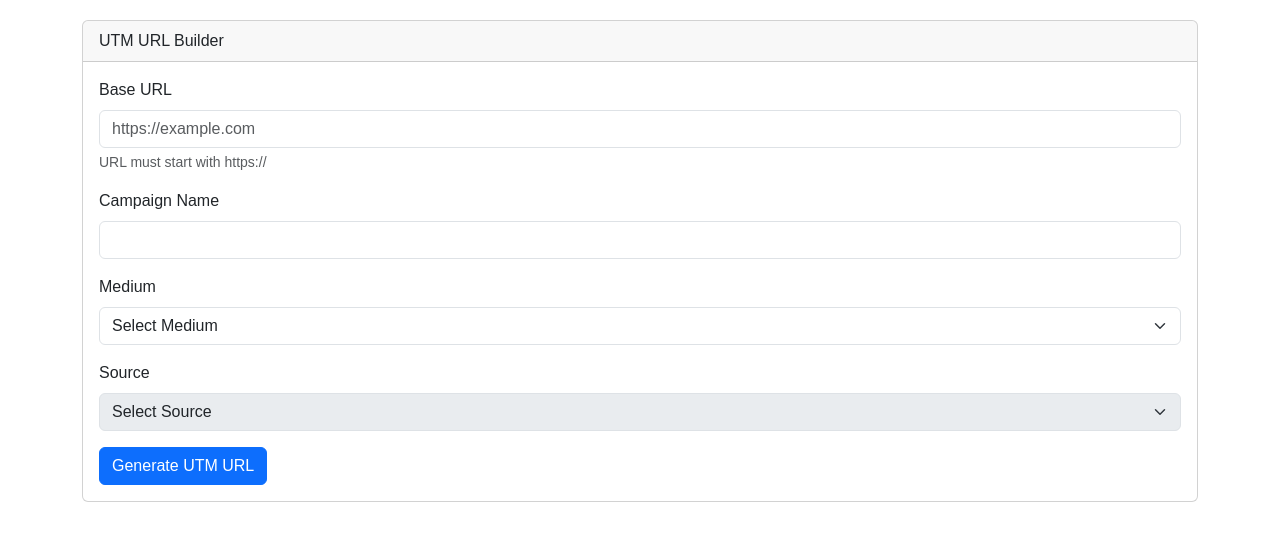
After one commit to tmfudge/AutomateOps-AI-Toolkit, a Python web app: template templates/standalone_utm.html in a window 1280 px wide. The commit adds this page. Shown: the top 541 px of the page. Run offline with Jinja, Linux system fonts and the light colour scheme; the template is opened without the code that fills it, so the values that code supplies are empty.

```diff
--- a/app.py
+++ b/app.py
@@ -146,6 +146,11 @@ def embed_code():
                          property_types=PROPERTY_TYPES)
 
 if __name__ == '__main__':
+@app.route('/standalone-utm')
+def standalone_utm():
+    """Serve the standalone UTM builder HTML"""
+    return render_template('standalone_utm.html')
+
     # Configure logging
     import logging
     logging.basicConfig(level=logging.INFO)
--- a/templates/index.html
+++ b/templates/index.html
@@ -125,7 +125,10 @@
                 <div id="utm-error" class="error-message"></div>
 
                 <div id="utm-result" class="result-box" style="display: none;">
-                    <div id="utm-url"></div>
+                    <div class="input-group">
+                        <input type="text" class="form-control" id="utm-url-input" readonly>
+                        <button class="btn btn-outline-primary" type="button" onclick="copyUrl()">Copy</button>
+                    </div>
                 </div>
             </div>
         </div>
--- /dev/null
+++ b/templates/standalone_utm.html
@@ -0,0 +1,177 @@
+<!DOCTYPE html>
+<html lang="en">
+<head>
+    <meta charset="UTF-8">
+    <meta name="viewport" content="width=device-width, initial-scale=1.0">
+    <title>UTM URL Builder</title>
+    <link href="https://cdn.jsdelivr.net/npm/bootstrap@5.3.0/dist/css/bootstrap.min.css" rel="stylesheet">
+    <style>
+        body {
+            font-family: 'Arial', sans-serif;
+            padding: 20px;
+        }
+        .error-message {
+            color: #dc3545;
+            display: none;
+            margin-top: 0.5rem;
+        }
+        .result-box {
+            display: none;
+            margin-top: 1rem;
+            padding: 1rem;
+            border: 1px solid #dee2e6;
+            border-radius: 4px;
+        }
+    </style>
+</head>
+<body>
+    <div class="container">
+        <div class="card">
+            <div class="card-header">
+                UTM URL Builder
+            </div>
+            <div class="card-body">
+                <form id="utm-form">
+                    <div class="mb-3">
+                        <label for="base_url" class="form-label">Base URL</label>
+                        <input type="url" class="form-control" id="base_url" name="base_url" required
+                               placeholder="https://example.com"
+                               pattern="https://.*"
+                               title="Please start with https://">
+                        <div class="form-text">URL must start with https://</div>
+                    </div>
+
+                    <div class="mb-3">
+                        <label for="campaign_name" class="form-label">Campaign Name</label>
+                        <input type="text" class="form-control" id="campaign_name" name="campaign_name" required>
+                    </div>
+
+                    <div class="mb-3">
+                        <label for="medium" class="form-label">Medium</label>
+                        <select class="form-select" id="medium" name="medium" required>
+                            <option value="">Select Medium</option>
+                            <option value="email">Email</option>
+                            <option value="social">Social</option>
+                            <option value="community">Community</option>
+                            <option value="events">Events</option>
+                            <option value="blog">Blog</option>
+                            <option value="podcast">Podcast</option>
+                            <option value="website">Website</option>
+                            <option value="partner">Partner</option>
+                        </select>
+                    </div>
+
+                    <div class="mb-3" id="source-input-group">
+                        <label for="source" class="form-label">Source</label>
+                        <select class="form-select" id="source" name="source" required disabled>
+                            <option value="">Select Source</option>
+                        </select>
+                        <input type="text" class="form-control mt-2" id="source-custom" name="source_custom"
+                               placeholder="Enter custom source" style="display: none;">
+                    </div>
+
+                    <button type="submit" class="btn btn-primary">Generate UTM URL</button>
+                </form>
+
+                <div id="utm-error" class="error-message"></div>
+
+                <div id="utm-result" class="result-box">
+                    <div class="input-group">
+                        <input type="text" class="form-control" id="utm-url-input" readonly>
+                        <button class="btn btn-outline-primary" type="button" onclick="copyUrl()">Copy</button>
+                    </div>
+                </div>
+            </div>
+        </div>
+    </div>
+
+    <script>
+        // Source options mapping
+        const sourceOptions = {
+            'email': ['hs-email', 'newsletter'],
+            'social': ['linkedin', 'X'],
+            'community': ['slack', 'chapter'],
+            'events': ['accelevents', 'zoom'],
+            'blog': ['blog'],
+            'podcast': ['opscast'],
+            'website': ['website'],
+            'partner': ['custom']
+        };
+
+        // Update source options when medium changes
+        document.getElementById('medium').addEventListener('change', function() {
+            const sourceSelect = document.getElementById('source');
+            const sourceCustom = document.getElementById('source-custom');
+            const medium = this.value;
+
+            sourceSelect.innerHTML = '<option value="">Select Source</option>';
+            sourceSelect.disabled = !medium;
+
+            if (medium) {
+                const sources = sourceOptions[medium] || [];
+                sources.forEach(source => {
+                    const option = document.createElement('option');
+                    option.value = source;
+                    option.textContent = source;
+                    sourceSelect.appendChild(option);
+                });
+
+                const otherOption = document.createElement('option');
+                otherOption.value = 'other';
+                otherOption.textContent = 'Other';
+                sourceSelect.appendChild(otherOption);
+            }
+
+            sourceCustom.style.display = 'none';
+            sourceCustom.value = '';
+        });
+
+        // Show/hide custom source input
+        document.getElementById('source').addEventListener('change', function() {
+            const sourceCustom = document.getElementById('source-custom');
+            sourceCustom.style.display = this.value === 'other' ? 'block' : 'none';
+            if (this.value !== 'other') {
+                sourceCustom.value = '';
+            }
+        });
+
+        // Handle form submission
+        document.getElementById('utm-form').addEventListener('submit', function(e) {
+            e.preventDefault();
+
+            const formData = new FormData(this);
+            const baseUrl = formData.get('base_url');
+            const campaignName = formData.get('campaign_name').toLowerCase().replace(/\s+/g, '-');
+            const medium = formData.get('medium');
+            const source = formData.get('source') === 'other' ? formData.get('source_custom') : formData.get('source');
+
+            const utmParams = {
+                utm_source: source,
+                utm_medium: medium,
+                utm_campaign: campaignName
+            };
+
+            const url = new URL(baseUrl);
+            Object.entries(utmParams).forEach(([key, value]) => {
+                url.searchParams.append(key, value);
+            });
+
+            const utmUrlInput = document.getElementById('utm-url-input');
+            utmUrlInput.value = url.toString();
+            document.getElementById('utm-result').style.display = 'block';
+        });
+
+        function copyUrl() {
+            const urlInput = document.getElementById('utm-url-input');
+            navigator.clipboard.writeText(urlInput.value).then(() => {
+                const button = urlInput.nextElementSibling;
+                const originalText = button.textContent;
+                button.textContent = 'Copied!';
+                setTimeout(() => {
+                    button.textContent = originalText;
+                }, 2000);
+            });
+        }
+    </script>
+</body>
+</html>
```
Also changed, not shown: static/js/main.js (+99 -138 lines).
